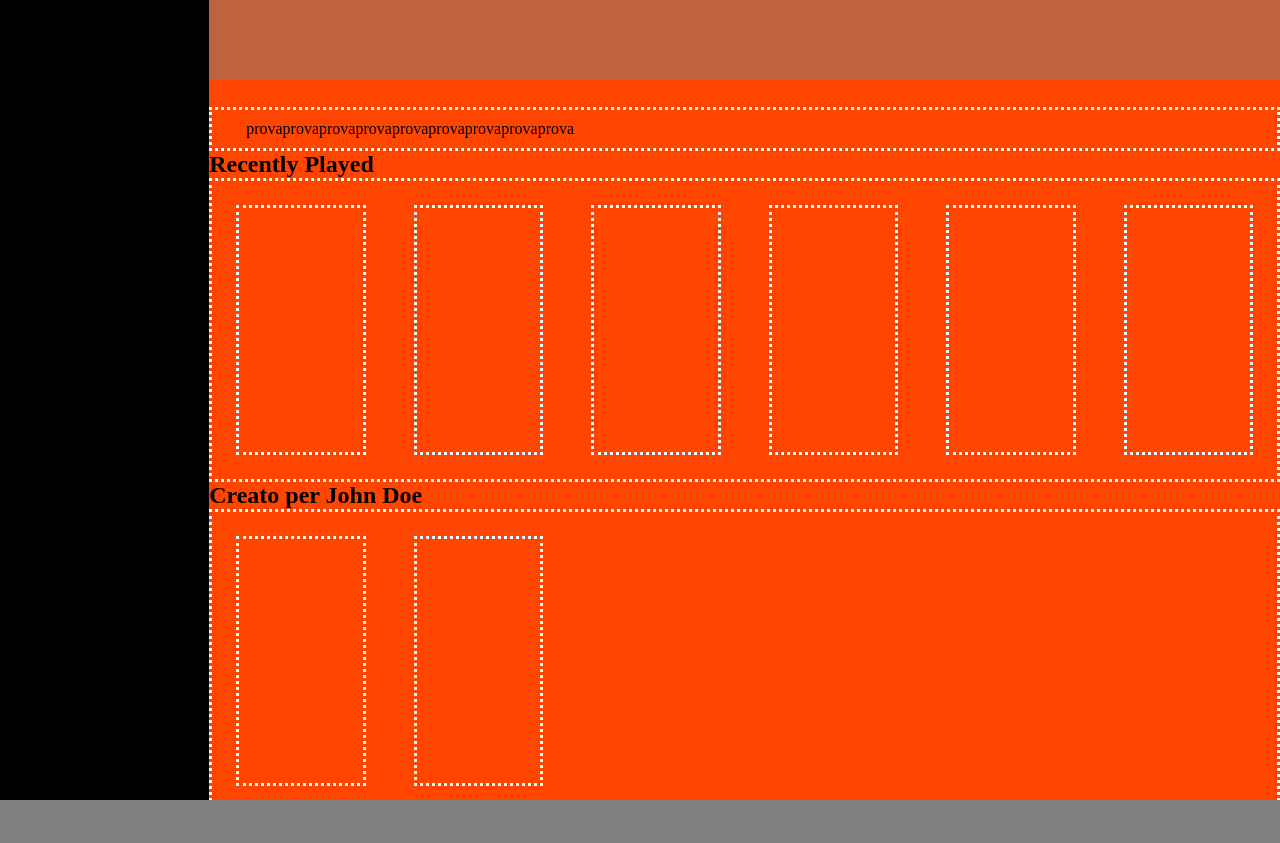
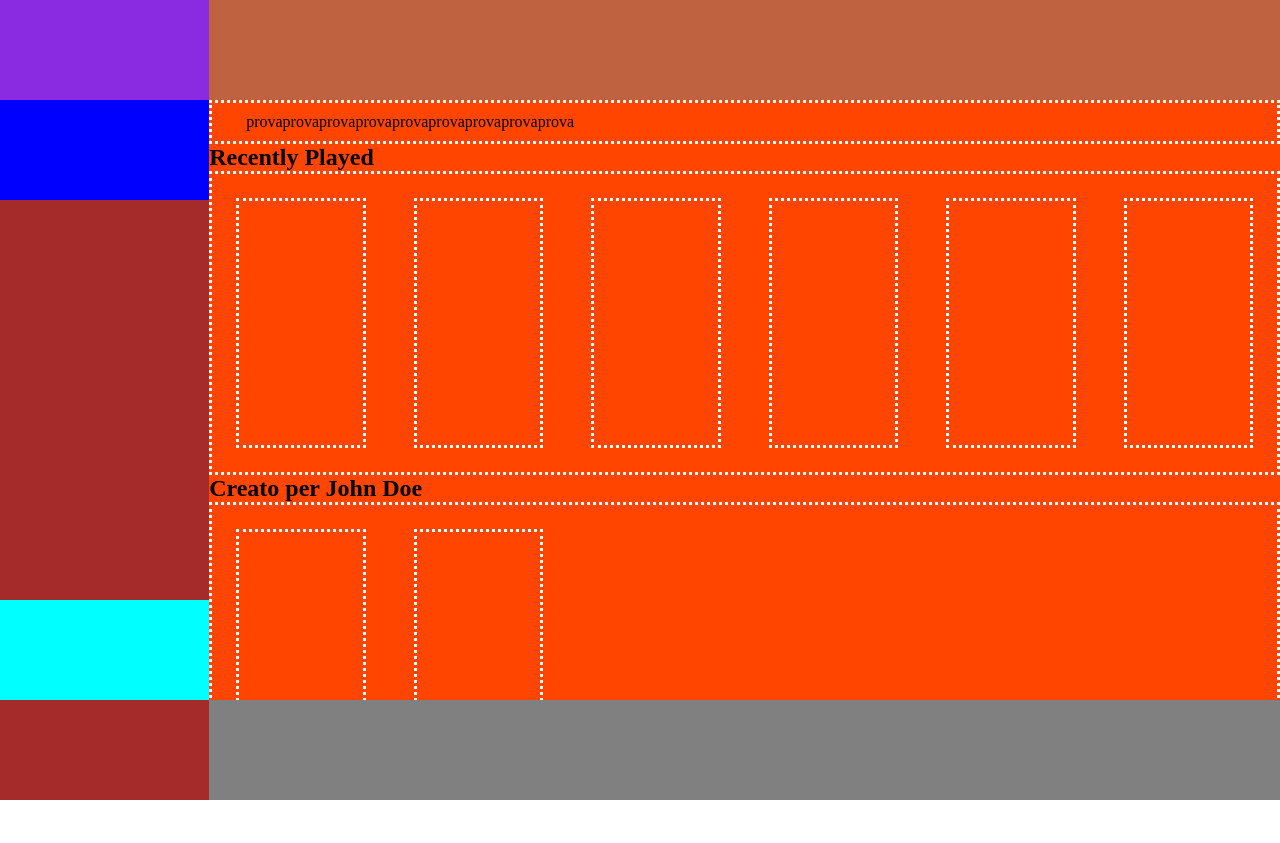
Before and after one commit to Runatorium/html-css-spotifyweb, a plain HTML site: page index.html in a window 1280 px wide. After the commit the page ends 800 px from the top, so only its background shows below. Drawn offline with Linux system fonts and the light colour scheme.

Commit message:
general fixes to sidebar

```diff
--- a/css/style.css
+++ b/css/style.css
@@ -10,21 +10,46 @@
 }
 
 /* Utilities */
-
+.whole-body{
+    height: calc(100vh - 100px);
+}
 /* SIDEBAR */
 .sidebar{
-    height: 100vh;
+    flex-direction: column;
     background-color: black ;
     width: 8%; /* debug feature */
 }
+
+.sidebar-mainbody{
+    height: calc(100% - 100px);
+}
+
+.sidebar-footer{
+    align-self: flex-end;
+    width: 100%;
+    height: 100px;
+    background-color: aqua; /* debug feature */
+}
+.sidebar-utilities{
+    width: 100%;
+    height: 100px;
+    background-color: blue; /* debug feature */
+}
+
+.sidebar-playlists{
+    overflow-y: scroll;
+    width: 100%;
+    height: 100%;
+    background-color: brown; /* debug feature */
+}
+.sidebar-bodylogo{
+    height: 100px;
+    width: 100%;
+    background-color: blueviolet; /* debug feature */
+}
 /* SIDEBAR */
 
-.whole-body {
-    flex-direction: row;
-}
-
 .mainbody{
-    height: 100vh;
     width: 100%;
     background-color: orangered;
     flex-direction: column;
@@ -35,7 +60,7 @@
 
 .upgradebar{
     position: fixed;
-    height: 10%;
+    height: 100px;
     width: 100%;
     background-color: grey;
     opacity: 0.5;
@@ -49,13 +74,14 @@
 
 
 .playlists-box{
-    height: 90%;
+    margin-top: 100px;
     width: 100%;
     flex-direction: column;
 }
 
 .navbar{
-    margin-top: 20%;
+    height: 10%;
+    width: 100%;
     padding-left: 1.5rem;
     padding-right: 1.5rem ;
     justify-self: center;
@@ -109,18 +135,12 @@ footer.footer.d-flex {
         width: 250px;
     }
 
-    .navbar{
-        margin-top: 22%;
-    }
 }
 
 
 
 @media screen and (min-width:992px){
 
-    .navbar{
-        margin-top: 10%;
-    }
 
     .album{
         width: calc(25% - 3rem);
--- a/index.html
+++ b/index.html
@@ -8,9 +8,31 @@
     <title>Spotify</title>
   </head>
   <body>
-    <div class="whole-body d-flex">
+    <main class="whole-body d-flex">
       <!--- Sidebar--->
-      <section class="sidebar d-flex"></section>
+      <section class="sidebar d-flex">
+        <div class="sidebar-mainbody">
+          <div class="sidebar-bodylogo"></div>
+          <div class="sidebar-utilities">
+            <ul>
+              <li></li>
+              <li></li>
+              <li></li>
+            </ul>
+          </div>
+          <div class="sidebar-playlists">
+            <ul>
+              <li></li>
+              <li></li>
+              <li></li>
+              <li></li>
+              <li></li>
+              <li></li>
+            </ul>
+          </div>
+        </div>
+        <div class="sidebar-footer"></div>
+      </section>
       <!--- Sidebar--->
 
       <!--- Mainbody--->
@@ -56,7 +78,7 @@
       </section>
 
       <!--- Mainbody--->
-    </div>
+    </main>
     <footer class="footer d-flex"></footer>
   </body>
 </html>
```
